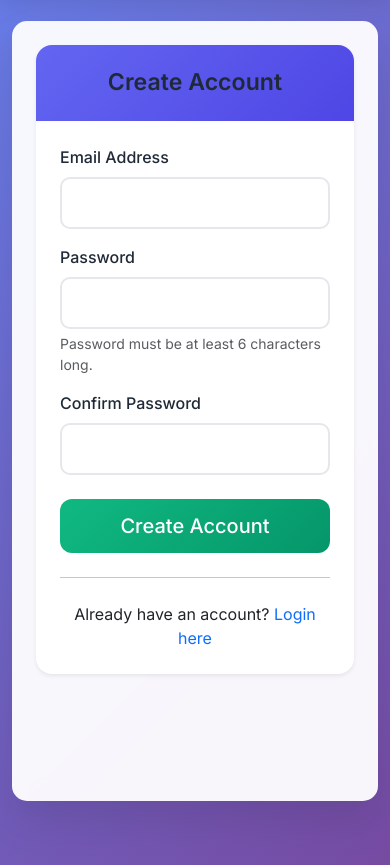
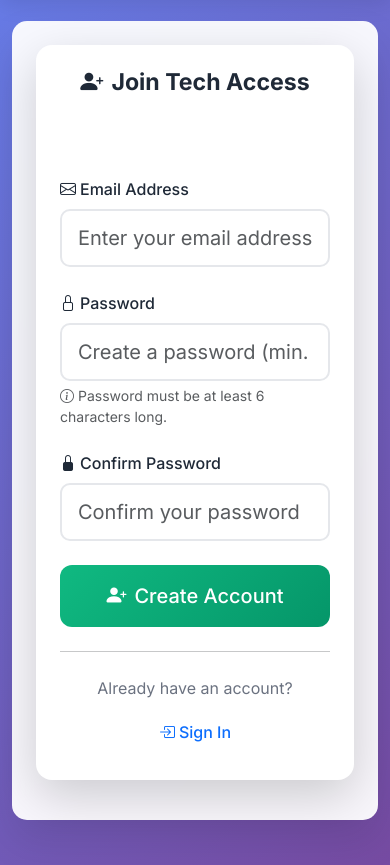
Before and after one commit to lancepounds/tech-access-platform, a Flask app: page /register in a window 390 px wide. Shown: the part 79-944 px from the top of the page. Run offline with Flask 3, Linux system fonts and the light colour scheme.

Commit message:
Assistant checkpoint: Enhanced login and register templates with improved design
Assistant generated file changes:
- templates/login.html: Enhance login template with improved responsive card design
- templates/register.html: Enhance register template with improved responsive card design

---

User prompt:

“Give me fully responsive, card-style templates/login.html and templates/register.html that extend base.html, use Bootstrap validation classes, show flash alerts inline, and POST to /login and /register respectively.

Replit-Commit-Author: Assistant
Replit-Commit-Session-Id: 4310f240-d3c4-465e-9971-d87f96b0ff8e

```diff
--- a/templates/register.html
+++ b/templates/register.html
@@ -6,16 +6,20 @@
 {% block content %}
 <div class="row justify-content-center">
   <div class="col-12 col-sm-10 col-md-8 col-lg-6 col-xl-5">
-    <div class="card shadow-sm">
-      <div class="card-header bg-success text-white">
-        <h3 class="text-center mb-0">Create Account</h3>
+    <div class="card shadow-lg border-0">
+      <div class="card-header bg-gradient text-white text-center py-4" style="background: linear-gradient(135deg, var(--secondary-color), #059669);">
+        <h3 class="mb-0 fw-bold">
+          <i class="bi bi-person-plus-fill me-2"></i>Join Tech Access
+        </h3>
+        <p class="mb-0 mt-2 opacity-90">Create your account to get started</p>
       </div>
-      <div class="card-body p-4">
+      <div class="card-body p-4 p-md-5">
         <!-- Flash messages inline -->
         {% with messages = get_flashed_messages(with_categories=true) %}
           {% if messages %}
             {% for category, message in messages %}
               <div class="alert alert-{{ 'danger' if category == 'error' else category }} alert-dismissible fade show" role="alert">
+                <i class="bi bi-{% if category == 'success' %}check-circle-fill{% elif category == 'danger' or category == 'error' %}exclamation-triangle-fill{% elif category == 'warning' %}exclamation-circle-fill{% else %}info-circle-fill{% endif %} me-2"></i>
                 {{ message }}
                 <button type="button" class="btn-close" data-bs-dismiss="alert" aria-label="Close"></button>
               </div>
@@ -24,42 +28,56 @@
         {% endwith %}
 
         <form method="post" action="/register" novalidate class="needs-validation" id="registerForm">
-          <div class="mb-3">
-            <label for="email" class="form-label">Email Address</label>
-            <input type="email" class="form-control" id="email" name="email" required>
+          <div class="mb-4">
+            <label for="email" class="form-label">
+              <i class="bi bi-envelope me-1"></i>Email Address
+            </label>
+            <input type="email" class="form-control form-control-lg" id="email" name="email" required
+                   placeholder="Enter your email address">
             <div class="invalid-feedback">
               Please provide a valid email address.
             </div>
           </div>
 
-          <div class="mb-3">
-            <label for="password" class="form-label">Password</label>
-            <input type="password" class="form-control" id="password" name="password" required minlength="6">
+          <div class="mb-4">
+            <label for="password" class="form-label">
+              <i class="bi bi-lock me-1"></i>Password
+            </label>
+            <input type="password" class="form-control form-control-lg" id="password" name="password" required minlength="6"
+                   placeholder="Create a password (min. 6 characters)">
             <div class="invalid-feedback">
               Password must be at least 6 characters long.
             </div>
             <div class="form-text">
-              Password must be at least 6 characters long.
+              <i class="bi bi-info-circle me-1"></i>Password must be at least 6 characters long.
             </div>
           </div>
 
           <div class="mb-4">
-            <label for="confirmPassword" class="form-label">Confirm Password</label>
-            <input type="password" class="form-control" id="confirmPassword" name="confirmPassword" required>
+            <label for="confirmPassword" class="form-label">
+              <i class="bi bi-lock-fill me-1"></i>Confirm Password
+            </label>
+            <input type="password" class="form-control form-control-lg" id="confirmPassword" name="confirmPassword" required
+                   placeholder="Confirm your password">
             <div class="invalid-feedback" id="confirmPasswordFeedback">
               Please confirm your password.
             </div>
           </div>
 
-          <div class="d-grid">
-            <button type="submit" class="btn btn-success btn-lg">Create Account</button>
+          <div class="d-grid mb-4">
+            <button type="submit" class="btn btn-success btn-lg py-3">
+              <i class="bi bi-person-plus-fill me-2"></i>Create Account
+            </button>
           </div>
         </form>
 
         <hr class="my-4">
 
         <div class="text-center">
-          <p class="mb-0">Already have an account? <a href="/login" class="text-decoration-none">Login here</a></p>
+          <p class="mb-0 text-muted">Already have an account?</p>
+          <a href="/login" class="btn btn-outline-primary mt-2">
+            <i class="bi bi-box-arrow-in-right me-1"></i>Sign In
+          </a>
         </div>
       </div>
     </div>
@@ -67,7 +85,7 @@
 </div>
 
 <script>
-// Bootstrap form validation with password matching
+// Enhanced Bootstrap form validation with password matching
 (function() {
   'use strict';
   window.addEventListener('load', function() {
```
Also changed, not shown: templates/login.html (+28 -13 lines).
